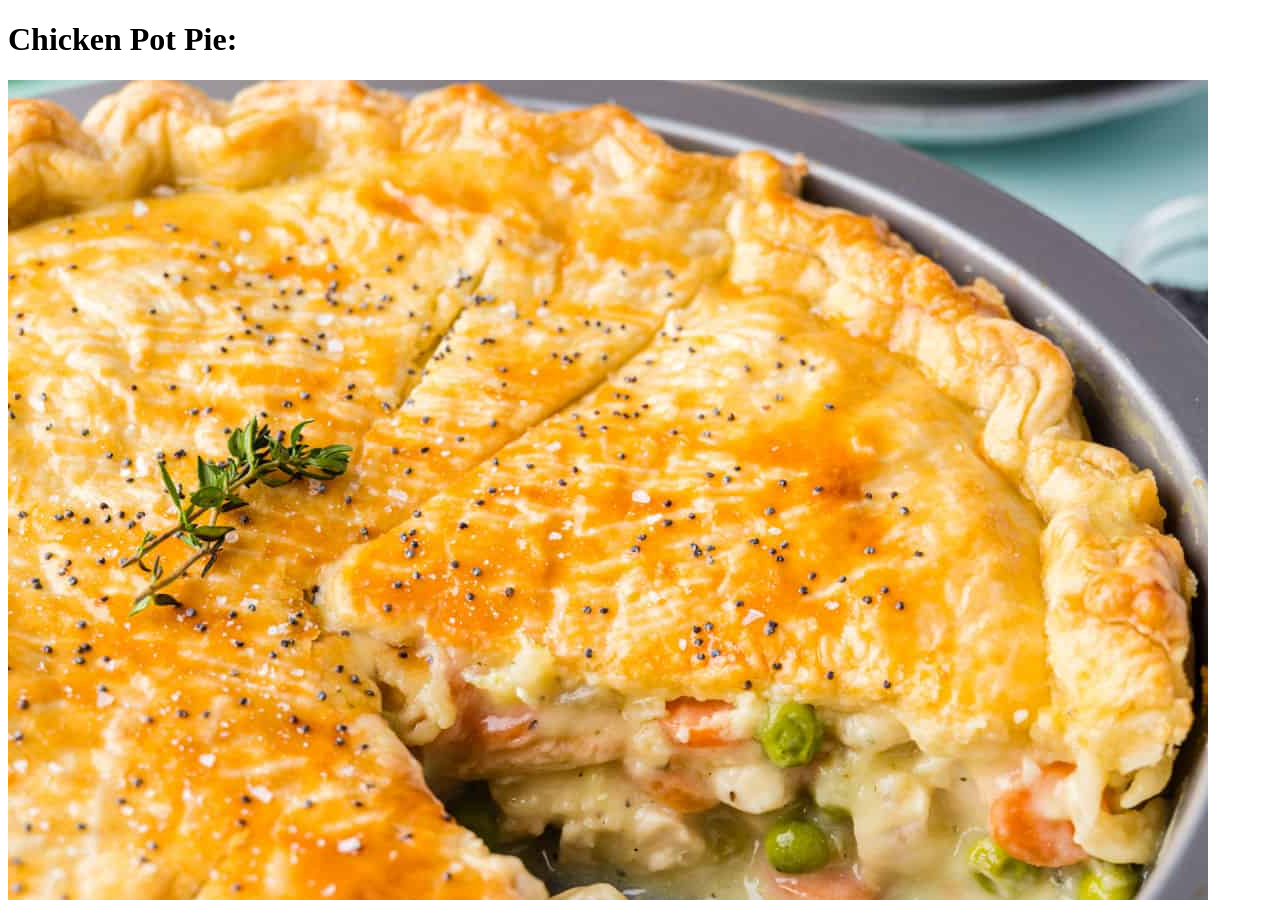
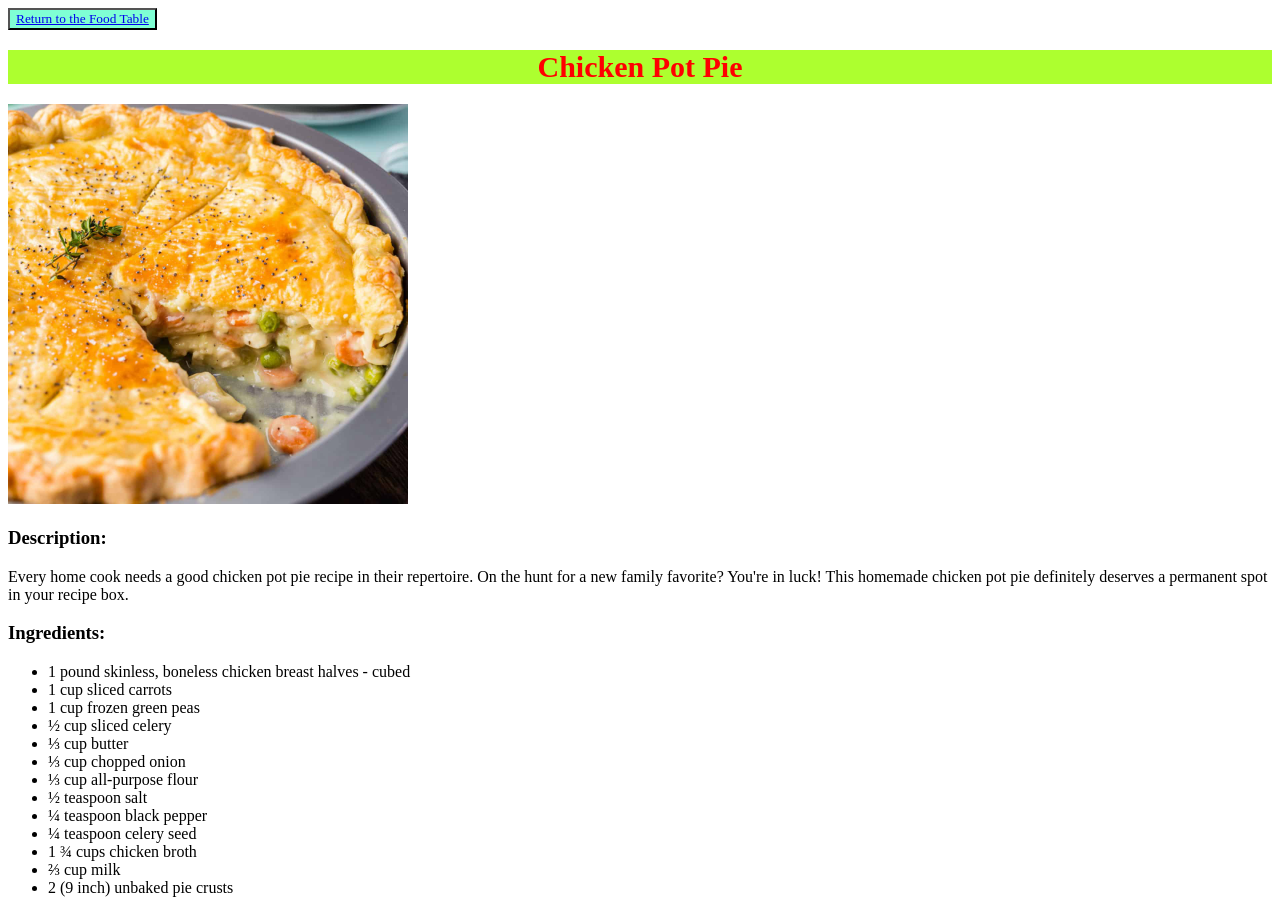
Before and after one commit to jasonmrabbit/odin-recipes, a plain HTML site: page recipes/chickenpotpie.html in a window 1280 px wide. Shown: the top 900 px of the page. Drawn offline with Linux system fonts and the light colour scheme.

Commit message:
Added some styles to recipes

```diff
--- a/recipes/chickenpotpie.html
+++ b/recipes/chickenpotpie.html
@@ -5,9 +5,11 @@
     <meta http-equiv="X-UA-Compatible" content="IE=edge">
     <meta name="viewport" content="width=device-width, initial-scale=1.0">
     <title>Chicken Pot Pie</title>
+    <link rel="stylesheet" href="../style.css">
 </head>
 <body>
-    <h1>Chicken Pot Pie:</h1>
+    <button><a href="../index.html">Return to the Food Table</a> </button>
+    <h1 class="name">Chicken Pot Pie</h1>
     <img src="../recipe-images/chickenpotpie-image.jpg" alt="Chicken Pot Pie Image">
     <h3>Description:</h3>
     <p>
@@ -44,6 +46,6 @@
         <li>Bake in the preheated oven until pastry is golden brown and filling is bubbly, 30 to 35 minutes. Cool for 10 minutes before serving.</li>
         <li>Serve immediately and enjoy!</li>
     </ol>
-    <a href="../index.html">Return to the Food Table</a>
+    <button><a href="../index.html">Return to the Food Table</a> </button>
 </body>
 </html>
--- /dev/null
+++ b/style.css
@@ -0,0 +1,21 @@
+* {
+    font-family:'Times New Roman', Times, serif;
+}
+
+img {
+    height: 400px;
+    width: auto;
+}
+
+button {
+    background-color: rgb(127, 255, 212);
+    color: black;
+}
+
+.name {
+    background-color: rgb(173, 255, 47);
+    color: rgb(255, 0, 0);
+    font-size: 30px;
+    font-weight: bold;
+    text-align: center;
+}
```
Also changed, not shown: index.html (+4 -2 lines), recipes/lasagna.html (+4 -2 lines), recipes/sevenlayerbars.html (+4 -2 lines).
